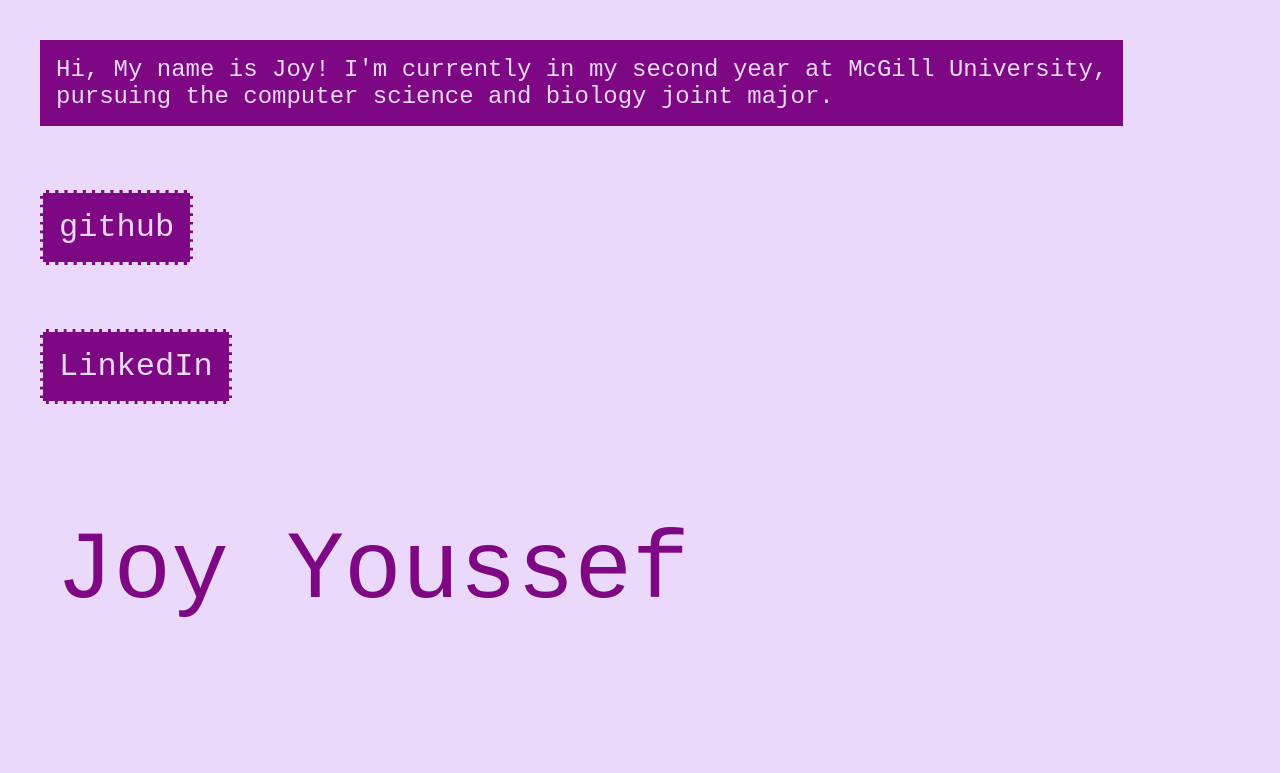
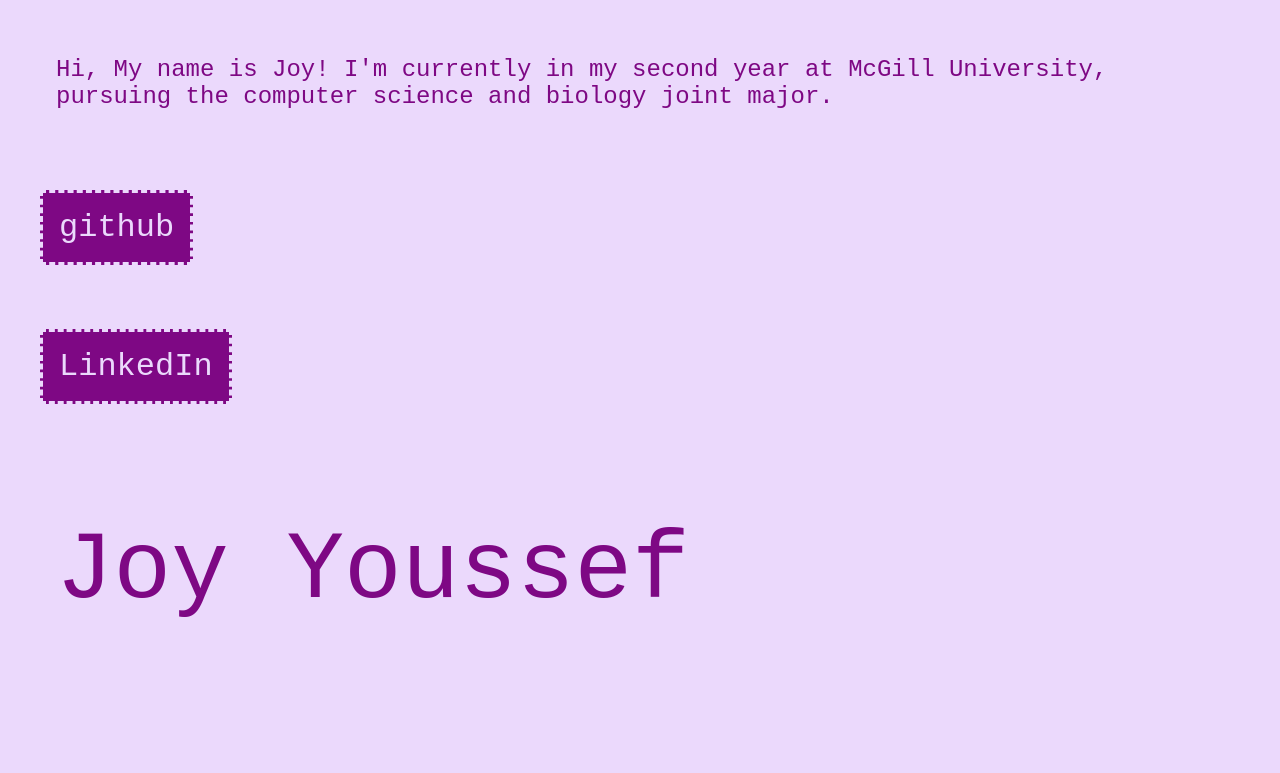
Before and after one commit to JoyYoussef/portfolio, a plain HTML site: page index.html in a window 1280 px wide. Drawn offline with Linux system fonts and the light colour scheme.

Commit message:
Update styles.css

```diff
--- a/styles.css
+++ b/styles.css
@@ -15,8 +15,7 @@ body{
     font-size:1.5rem;
     padding:1rem;
     font-family:monospace;
-    color:#ebd9fc;
-    background-color:rgb(126, 8, 132);
+    color:rgb(126, 8, 132);
     display:inline-flex;
 }
 
```
